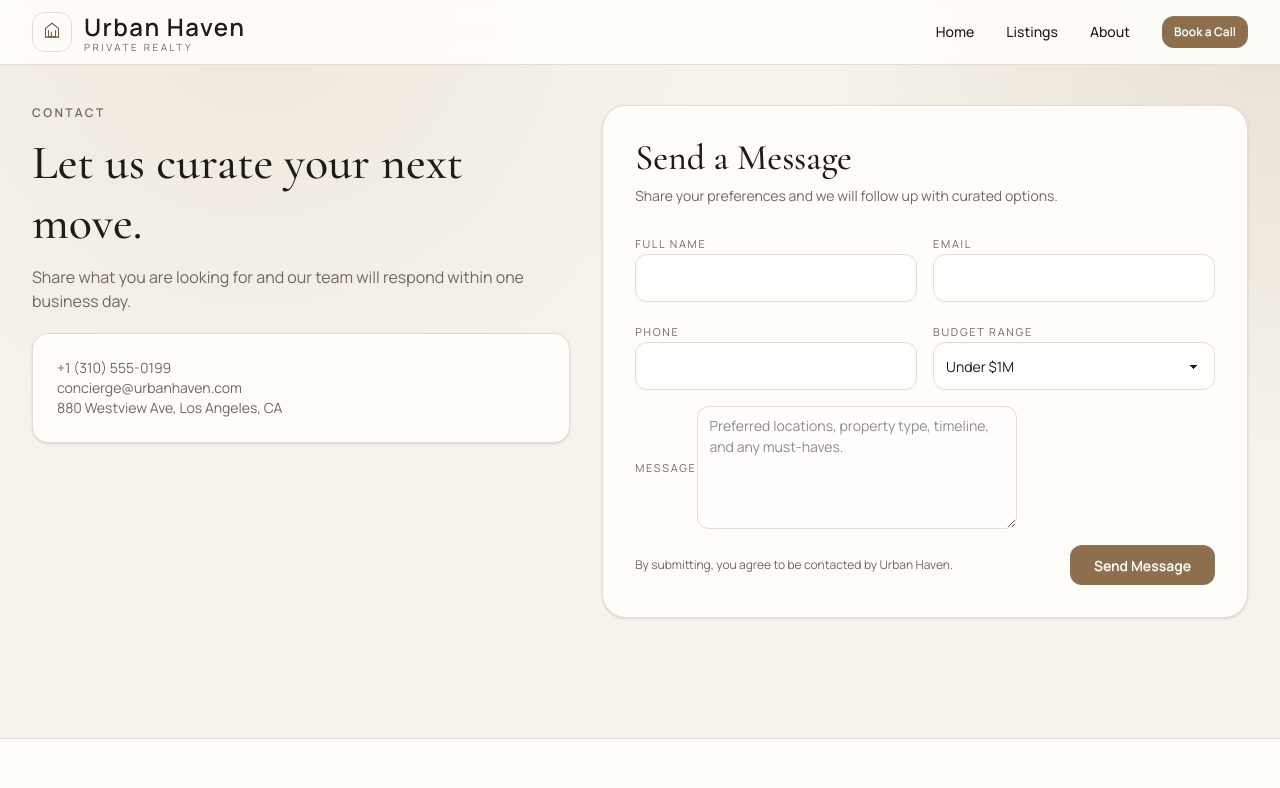
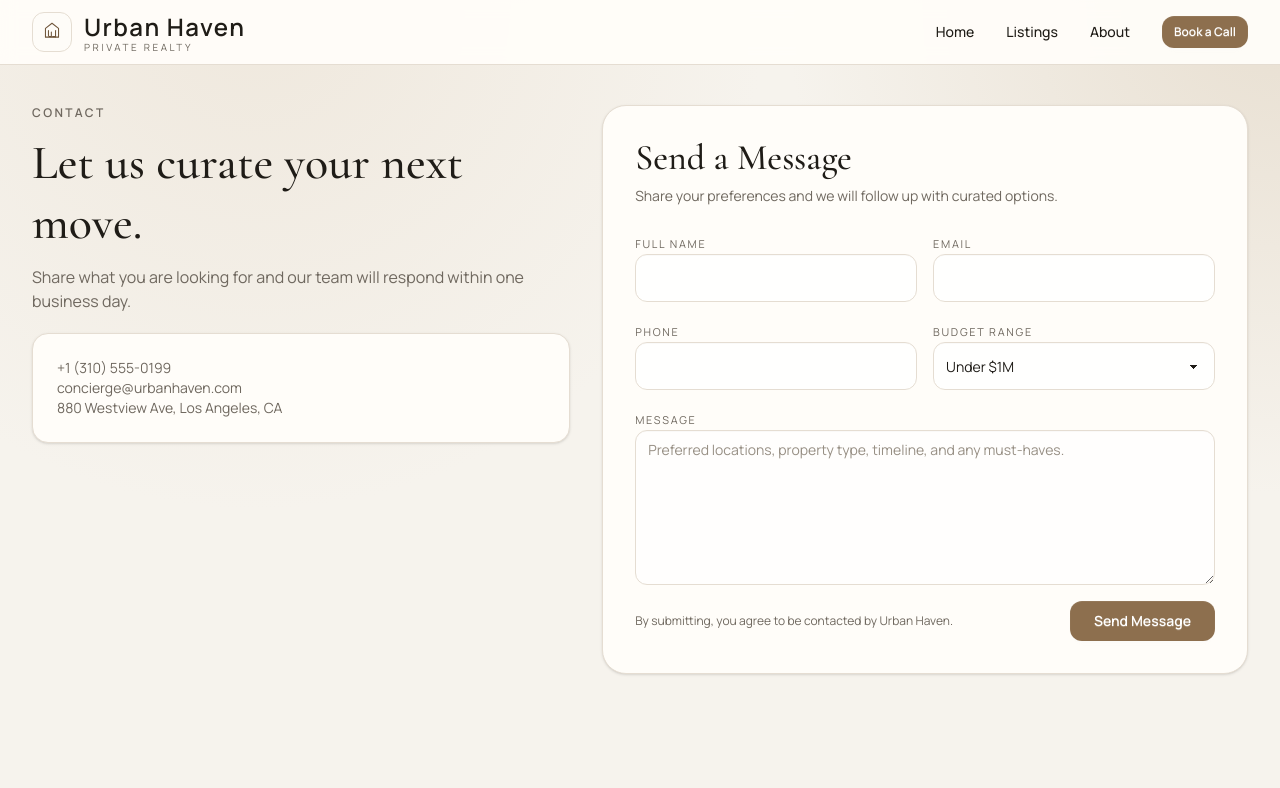
Before and after one commit to bulljam/Urban-Haven, a Nuxt app: page /contact in a window 1280 px wide. Shown: the top 788 px of the page. Built offline with nearby package versions, Linux system fonts and the light colour scheme.

Commit message:
feat: enhance inquiry form inputs and textarea styling

```diff
--- a/app/components/forms/InquiryForm.vue
+++ b/app/components/forms/InquiryForm.vue
@@ -19,7 +19,7 @@ defineProps<{
         <span class="mb-1 text-[0.68rem] uppercase tracking-[0.16em] text-muted">Full Name</span>
         <input
           type="text"
-          class="input h-12 rounded-xl border-[var(--tone-border)] bg-white/75 focus:border-[var(--tone-accent)] focus:outline-none"
+          class="input field-hover h-12 rounded-xl border-[var(--tone-border)] bg-white/75 focus:border-[var(--tone-accent)] focus:outline-none"
           required
         >
       </label>
@@ -27,7 +27,7 @@ defineProps<{
         <span class="mb-1 text-[0.68rem] uppercase tracking-[0.16em] text-muted">Email</span>
         <input
           type="email"
-          class="input h-12 rounded-xl border-[var(--tone-border)] bg-white/75 focus:border-[var(--tone-accent)] focus:outline-none"
+          class="input field-hover h-12 rounded-xl border-[var(--tone-border)] bg-white/75 focus:border-[var(--tone-accent)] focus:outline-none"
           required
         >
       </label>
@@ -35,13 +35,13 @@ defineProps<{
         <span class="mb-1 text-[0.68rem] uppercase tracking-[0.16em] text-muted">Phone</span>
         <input
           type="tel"
-          class="input h-12 rounded-xl border-[var(--tone-border)] bg-white/75 focus:border-[var(--tone-accent)] focus:outline-none"
+          class="input field-hover h-12 rounded-xl border-[var(--tone-border)] bg-white/75 focus:border-[var(--tone-accent)] focus:outline-none"
         >
       </label>
       <label v-if="!compact" class="form-control sm:col-span-1">
         <span class="mb-1 text-[0.68rem] uppercase tracking-[0.16em] text-muted">Budget Range</span>
         <select
-          class="select h-12 rounded-xl border-[var(--tone-border)] bg-white/75 focus:border-[var(--tone-accent)] focus:outline-none"
+          class="select field-hover h-12 rounded-xl border-[var(--tone-border)] bg-white/75 focus:border-[var(--tone-accent)] focus:outline-none"
         >
           <option>Under $1M</option>
           <option>$1M - $3M</option>
@@ -52,14 +52,14 @@ defineProps<{
       <label class="form-control sm:col-span-2">
         <span class="mb-1 text-[0.68rem] uppercase tracking-[0.16em] text-muted">Message</span>
         <textarea
-          rows="5"
-          class="textarea rounded-xl border-[var(--tone-border)] bg-white/75 focus:border-[var(--tone-accent)] focus:outline-none"
+          rows="6"
+          class="textarea field-hover min-h-36 w-full rounded-xl border-[var(--tone-border)] bg-white/75 leading-relaxed placeholder:text-[#978f84] focus:border-[var(--tone-accent)] focus:outline-none"
           placeholder="Preferred locations, property type, timeline, and any must-haves."
-        />
+        ></textarea>
       </label>
       <div class="sm:col-span-2 flex flex-col gap-3 sm:flex-row sm:items-center sm:justify-between">
         <p class="text-xs text-muted">By submitting, you agree to be contacted by Urban Haven.</p>
-        <button class="btn rounded-xl border-0 px-6 accent-btn">
+        <button class="btn rounded-xl border-0 px-6 accent-btn hover-lift">
           {{ submitLabel || 'Send Message' }}
         </button>
       </div>
```
